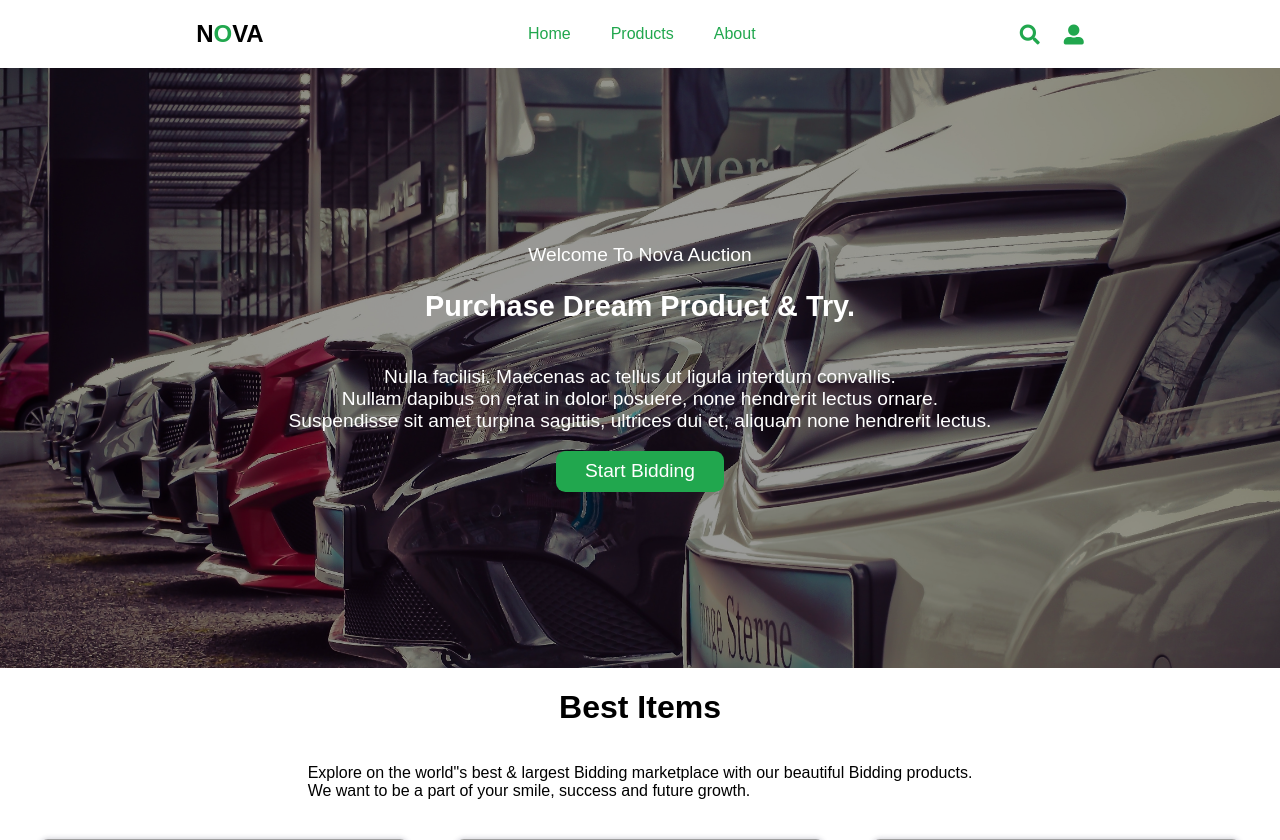
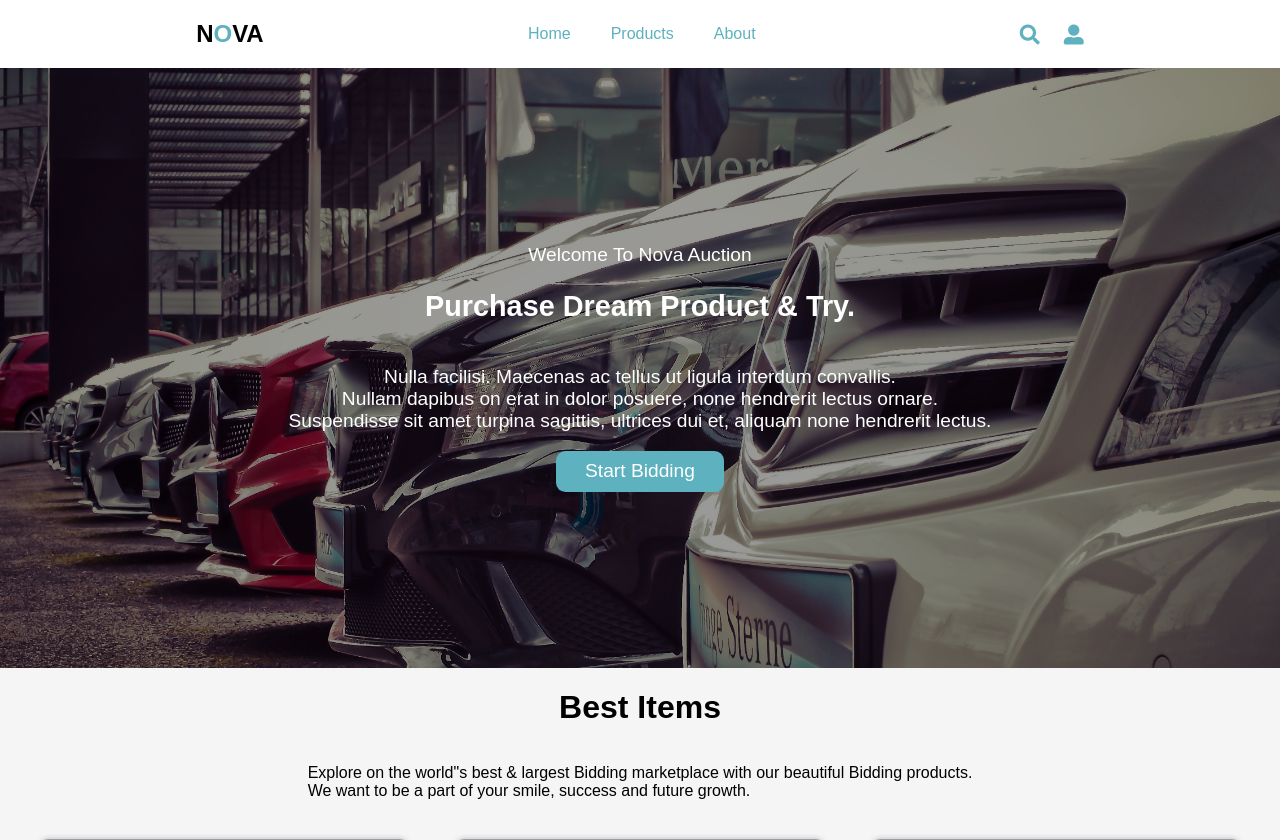
Before and after one commit to m0hammad-2Z/Nova-Auction, a PHP site: page / in a window 1280 px wide. Shown: the top 840 px of the page. Run offline with PHP 8.4, Linux system fonts and the light colour scheme; grey boxes are pictures that could not be loaded.

Commit message:
Update styles.css

```diff
--- a/css/styles.css
+++ b/css/styles.css
@@ -1,8 +1,8 @@
 @import url('https://fonts.googleapis.com/css2?family=Saira:wdth,wght@94.2,512&display=swap');
 :root{
-    --color:#21a74e;
-    --color-hover:rgb(32, 31, 30);
-    --color-active:rgb(114, 114, 114);
+    --color:#5EB1BF;
+    --color-hover:#042A2B;
+    --color-active:#CDEDF6;
 }
 
 a{
@@ -20,7 +20,7 @@ html {
 
 body{
     margin: 0;
-    background-color: white;
+    background-color: whitesmoke;
 }
 
 
@@ -124,8 +124,8 @@ body{
     object-fit: cover;
 }
 .card:hover{
-    transform: translateY(-5%);
-    box-shadow: 0 0 2em 0.0em rgba(50, 49, 104, 0.349);
+    transform: translateY(-2%) scale(1.05);
+    box-shadow: 0 1em 5em 0.0em rgba(50, 49, 104, 0.158);
 }
 .card >:not(img){
     margin-left: 5%;
```
